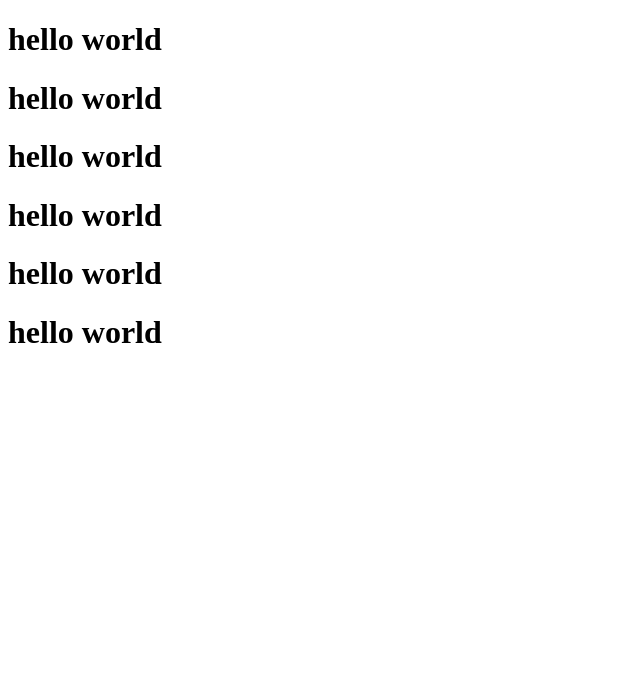
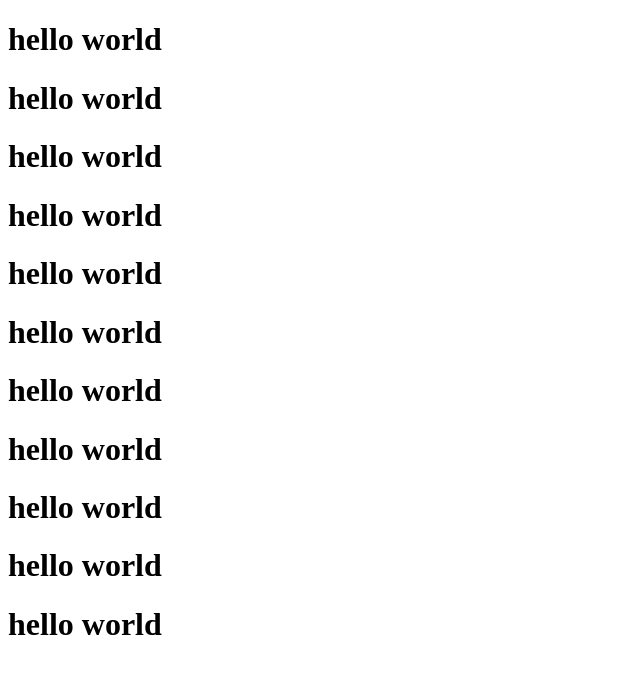
Before and after one commit to HUIDIZ/hello, a website: page index.html in a window 1280 px wide. Shown: the whole page, without its empty margins (0-640 px from the left). Drawn offline with Linux system fonts and the light colour scheme.

```diff
--- a/css/style.css
+++ b/css/style.css
@@ -0,0 +1,3 @@
+.body {
+    font-size: 14px;
+}
--- a/index.html
+++ b/index.html
@@ -14,6 +14,11 @@
     <h1>hello world</h1>
     <h1>hello world</h1>
     <h1>hello world</h1>
+    <h1>hello world</h1>
+    <h1>hello world</h1>
+    <h1>hello world</h1>
+    <h1>hello world</h1>
+    <h1>hello world</h1>
 </body>
 
 </html>
```
Also changed, not shown: CHANGELOG.md.
